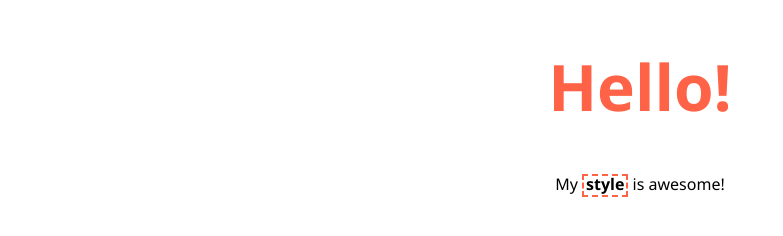
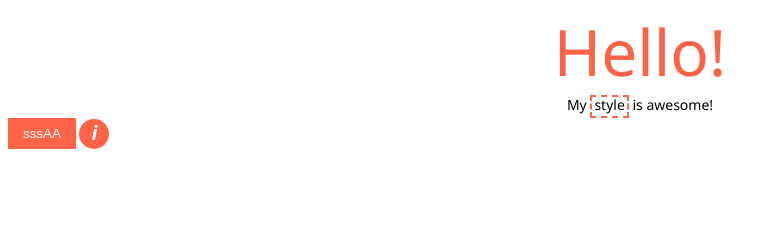
Before and after one commit to esaramago/custom-elements-v1-test, a website built with webpack: page index.html in a window 1280 px wide. Shown: the whole page, without its empty margins (0-783 px from the left). Built offline with nearby package versions, Linux system fonts and the light colour scheme; files whose address does not match are found by name.

Commit message:
new components

```diff
--- a/index.html
+++ b/index.html
@@ -10,6 +10,8 @@
 <body>
 
     <c-element></c-element>
+    <c-btn></c-btn>
+    <c-info content="<p>Lorem ipsum dolor set.</p>"></c-info>
 
     <!-- Polyfill for web components
         https://github.com/WebComponents/webcomponentsjs
--- /dev/null
+++ b/src/js/_btn.js
@@ -0,0 +1,10 @@
+window.customElements.define(
+    'c-btn',
+    class extends HTMLElement {
+        connectedCallback() {
+            this.innerHTML = `
+                <button type="button">sssAA</button>
+            `;
+        }
+    }
+)
--- /dev/null
+++ b/src/js/_element.js
@@ -0,0 +1,15 @@
+window.customElements.define(
+    'c-element',
+    class extends HTMLElement {
+        connectedCallback() {
+            this.innerHTML = `
+                <h1 class="c-element__heading">Hello!</h1>
+                <p>My <strong class="c-strong">style</strong> is awesome!</p>
+            `;
+        }
+
+        attributeChangedCallback(name, oldValue, newValue) {
+            console.log('Custom square element attributes changed.');
+        }
+    }
+)
--- /dev/null
+++ b/src/js/_info.js
@@ -0,0 +1,18 @@
+window.customElements.define(
+    'c-info',
+    class extends HTMLElement {
+        connectedCallback() {
+
+            var content = this.getAttribute('content');
+
+            this.innerHTML = `
+                <span class="c-info__icon">i</span>
+                <div class="c-info__content">${content}</div>
+            `;
+        }
+
+        attributeChangedCallback(name, oldValue, newValue) {
+            console.log('Custom square element attributes changed.');
+        }
+    }
+)
--- a/src/js/main.js
+++ b/src/js/main.js
@@ -1,12 +1,3 @@
-
-window.customElements.define(
-    'c-element',
-    class extends HTMLElement {
-        connectedCallback() {
-            this.innerHTML = `
-                <h1 class="c-element__heading">Hello!</h1>
-                <p>My <strong class="c-strong">style</strong> is awesome!</p>
-            `;
-        }
-    }
-)
+import "./_element.js";
+import "./_btn.js";
+import "./_info.js";
--- /dev/null
+++ b/src/sass/components/components.btn.scss
@@ -0,0 +1,9 @@
+c-btn {
+    display: inline-block;
+    button {
+        vertical-align: middle;
+        padding: 8px 15px;
+        background-color: $color-main-500;
+        color: #FFF;
+    }
+}
--- /dev/null
+++ b/src/sass/components/components.info.scss
@@ -0,0 +1,34 @@
+c-info {
+    position: relative;
+    display: inline-block;
+    vertical-align: middle;
+}
+.c-info__icon {
+    display: inline-block;
+    width: 30px;
+    height: 30px;
+    border-radius: 50%;
+    background-color: $color-main-500;
+    color: #FFF;
+    font-size: 20px;
+    font-weight: bold;
+    font-style: italic;
+    text-align: center;
+    cursor: help;
+    &:hover {
+        ~ .c-info__content {
+            opacity: 1;
+        }
+    }
+}
+.c-info__content {
+    position: absolute;
+    top: 100%;
+    left: 0;
+    padding: 10px 15px;
+    min-width: 100px;
+    background-color: #fafafa;
+    box-shadow: 0 0 2px rgba(0,0,0,.2);
+    opacity: 0;
+    transition: opacity .2s;
+}
--- /dev/null
+++ b/src/sass/elements/elements.body.scss
@@ -0,0 +1,4 @@
+body {
+    font-family: 'Segoe UI', Tahoma, Geneva, Verdana, sans-serif;
+    font-size: 14px;
+}
--- a/src/sass/generic/generic.reset.scss
+++ b/src/sass/generic/generic.reset.scss
@@ -6,3 +6,8 @@ h1,
 strong {
     font-weight: 400;
 }
+button {
+    padding: 0;
+    background: none;
+    border: none;
+}
--- a/src/sass/main.scss
+++ b/src/sass/main.scss
@@ -1,6 +1,7 @@
 
 @import "settings/*.scss";
-
+@import "generic/*.scss";
+@import "elements/*.scss";
 @import "components/*.scss";
 
 
```
Also changed, not shown: dist/main.css, dist/main.js, 1 other file.
